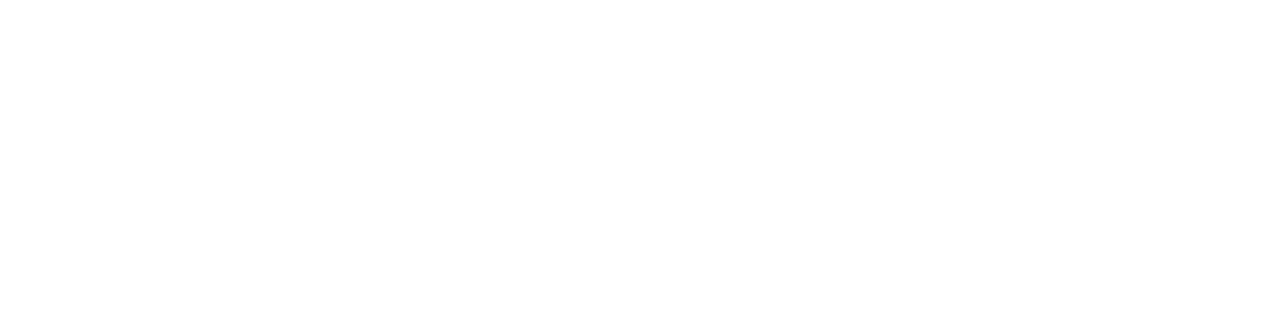
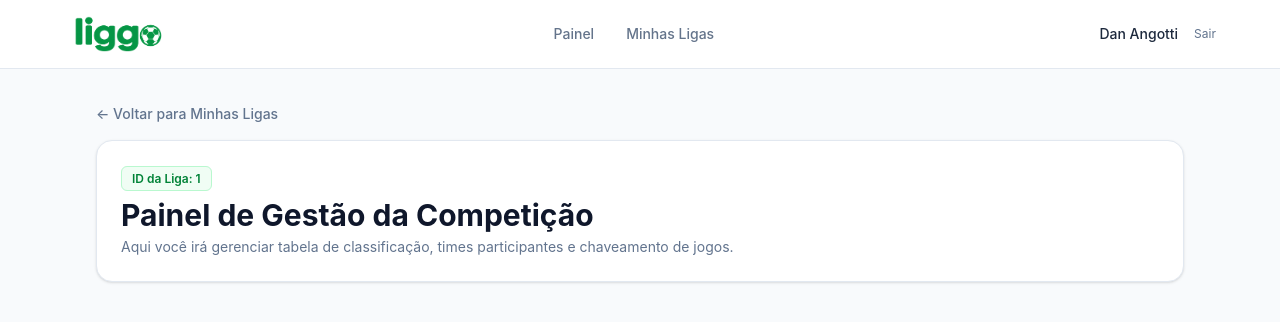
Before and after one commit to danangotti/gestor-ligas-futebol, a React (Vite) app in the folder front-end/: page /liga/1 in a window 1280 px wide. Before the commit this address had no page. Shown: the top 322 px of the page. Built offline with nearby package versions, Linux system fonts and the light colour scheme.

Commit message:
implementa fluxo de navegacao, logout e rota dinamica de gestao da liga

```diff
--- a/front-end/src/App.jsx
+++ b/front-end/src/App.jsx
@@ -3,6 +3,7 @@ import  LandingPage  from "./pages/LandingPage";
 import Login from "./pages/Login";
 import Cadastro from "./pages/Cadastro"
 import PaginaDashbord from "./pages/Dashbord";
+import PaginaGerenciarLiga from "./pages/PaginaGerenciarLiga";
 
 export default function App() {
   return (
@@ -13,6 +14,8 @@ export default function App() {
         <Route path="/login" element={<Login />} />
         <Route path="/cadastro" element={<Cadastro />} />
         <Route path="/dashbord" element={<PaginaDashbord />} />
+        {/* ROTA DINÂMICA: o :id varia de acordo com a liga clicada (o : significa q o id não é fixo) */}
+        <Route path="/liga/:id" element={<PaginaGerenciarLiga />} />
       </Routes>
     </BrowserRouter>
   );
--- a/front-end/src/components/HeaderDashbord.jsx
+++ b/front-end/src/components/HeaderDashbord.jsx
@@ -1,7 +1,14 @@
-import { Link } from "react-router-dom";
+import { Link, useNavigate } from "react-router-dom";
 import logoLiggo from "../assets/LogoLiggo.png";
 
 export function HeaderDashbord() {
+    const navegar = useNavigate();
+
+    function fazerLogout(){
+        // Futuramente: limpar token do localStorage aqui
+       navegar("/"); // Redireciona para a Landing Page
+    }
+
   return (
     <header className="w-full bg-white border-b border-border-main py-4 px-6">
       <div className="max-w-6xl mx-auto flex items-center justify-between">
@@ -27,7 +34,8 @@ export function HeaderDashbord() {
 
         <span className="text-sm font-medium text-slate-800">Dan Angotti</span>
 
-        <button className="text-xs text-slate-500 hover:text-red-600 transition-colors">Sair</button>
+        <button onClick={fazerLogout}
+         className="text-xs text-slate-500 hover:text-red-600 transition-colors">Sair</button>
         </div>
 
       </div>
--- a/front-end/src/pages/Dashbord.jsx
+++ b/front-end/src/pages/Dashbord.jsx
@@ -126,11 +126,16 @@ export default function PaginaDashbord() {
                   </p>
                 </div>
 
-                <div className="mt-5 pt-4 border-t border-slate-100 flex justify-end">
-                  <button className="text-sm font-medium text-green-600 hover:text-green-700 transition-colors">
-                    Gerenciar Liga &rarr;
-                  </button>
-                </div>
+                {/* RODAPÉ DO CARD: Link navegável */}
+                {/* RODAPÉ DO CARD: Link navegável */}
+<div className="mt-5 pt-4 border-t border-slate-100 flex justify-end">
+  <Link
+    to={`/liga/${liga.id}`}
+    className="text-sm font-medium text-green-600 hover:text-green-700 transition-colors"
+  >
+    Gerenciar Liga &rarr;
+  </Link>
+</div>
               </div>
             ))}
           </div>
--- /dev/null
+++ b/front-end/src/pages/PaginaGerenciarLiga.jsx
@@ -0,0 +1,39 @@
+import { useParams, Link } from "react-router-dom";
+import { HeaderDashbord } from "../components/HeaderDashbord"; // ajuste o caminho se necessário
+
+export default function PaginaGerenciarLiga() {
+  // O useParams captura o valor que está no :id da URL
+  const { id } = useParams();
+
+  return (
+    <div className="min-h-screen bg-slate-50 text-slate-900">
+      {/* Mantemos a Navbar no topo para manter a consistência visual */}
+      <HeaderDashbord />
+
+      <div className="max-w-6xl mx-auto p-6 sm:p-8">
+
+        {/* Link para voltar ao painel */}
+        <Link
+          to="/dashbord"
+          className="text-sm font-medium text-slate-500 hover:text-green-600 transition-colors inline-block mb-4"
+        >
+          ← Voltar para Minhas Ligas
+        </Link>
+
+        {/* Cabeçalho da Liga */}
+        <div className="bg-white border border-slate-200 rounded-2xl p-6 shadow-sm mb-6">
+          <span className="text-xs font-semibold text-green-700 bg-green-50 border border-green-200 px-2.5 py-1 rounded-md">
+            ID da Liga: {id}
+          </span>
+          <h1 className="text-2xl sm:text-3xl font-bold text-slate-900 mt-2">
+            Painel de Gestão da Competição
+          </h1>
+          <p className="text-slate-500 text-sm mt-1">
+            Aqui você irá gerenciar tabela de classificação, times participantes e chaveamento de jogos.
+          </p>
+        </div>
+
+      </div>
+    </div>
+  );
+}
```
